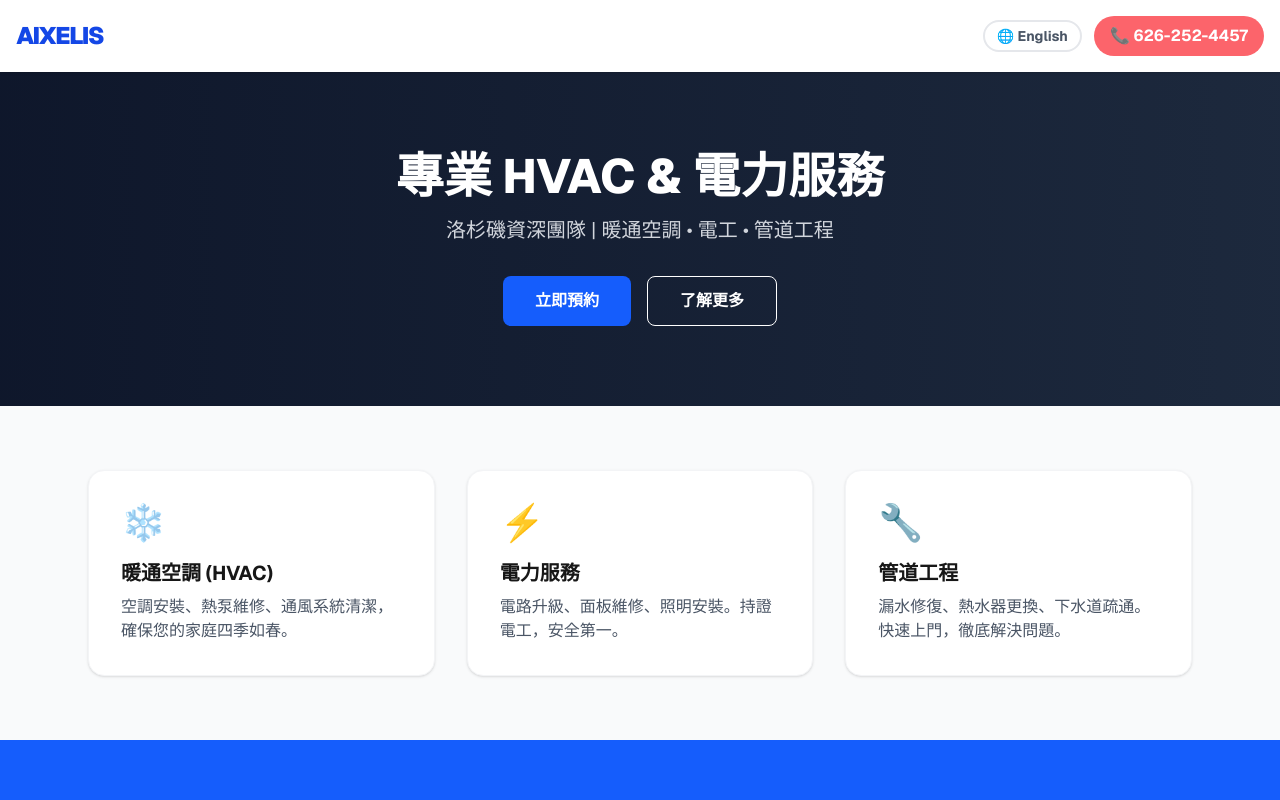
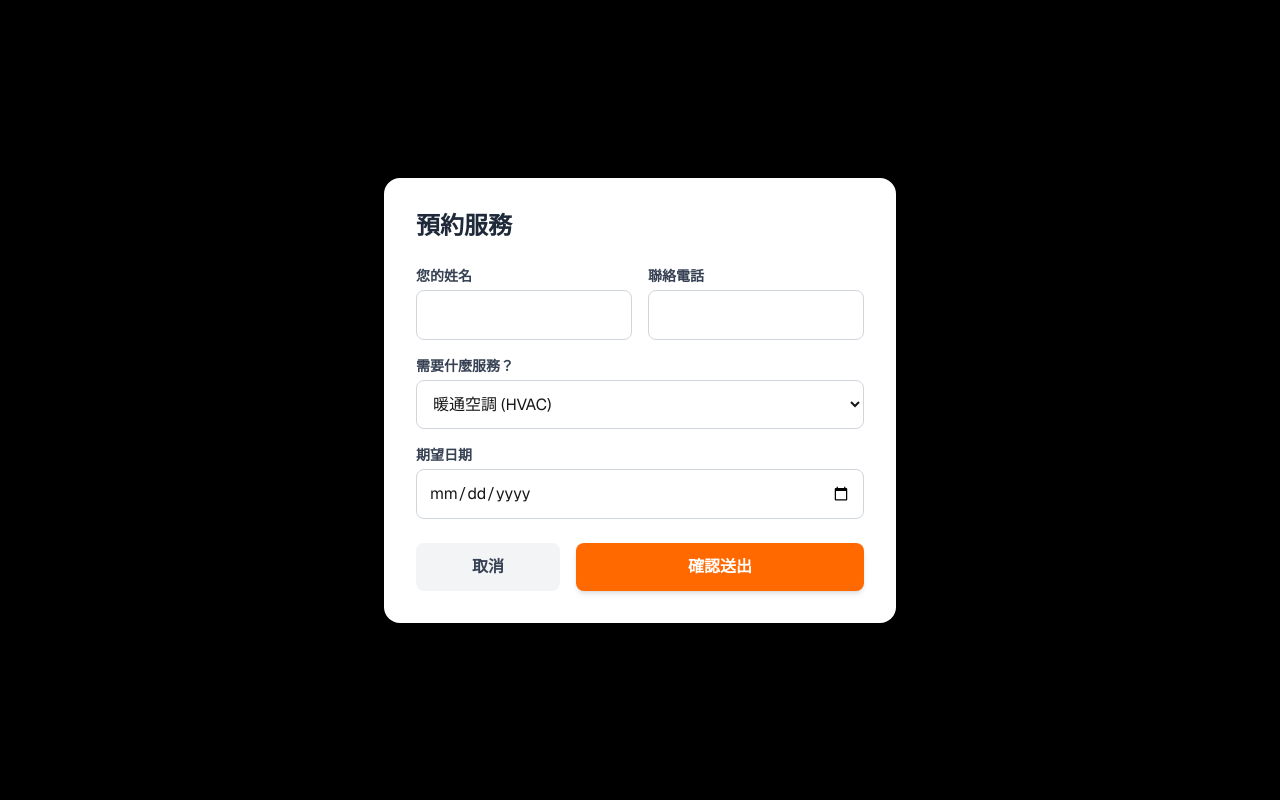
Before and after one commit to aixelis/aixelis-next-study, a Next.js app: page / in a window 1280 px wide. Both pictures are taken after a click on the button "立即預約". Shown: the top 800 px of the page. Built offline with nearby package versions, Linux system fonts and the light colour scheme.

Commit message:
在线预约

```diff
--- a/app/page.tsx
+++ b/app/page.tsx
@@ -25,7 +25,16 @@ const translations = {
     loginBtn: '立即登入',
     loginSuccess: '✅ 登入成功',
     loginFail: '❌ 登入失敗: ',
-    footer: '© 2026 AIXELIS Home Services. 保留所有權利。'
+    footer: '© 2026 AIXELIS Home Services. 保留所有權利。',
+    modalTitle: '預約服務',
+    nameLabel: '您的姓名',
+    phoneLabel: '聯絡電話',
+    serviceLabel: '需要什麼服務？',
+    serviceOptions: ['暖通空調 (HVAC)', '電力維修', '管道工程', '其他綜合服務'],
+    dateLabel: '期望日期',
+    cancelBtn: '取消',
+    submitBtn: '確認送出',
+    bookSuccess: '✅ 預約已送出！我們將盡快與您聯絡。'
   },
   'en': {
     navCall: '📞 626-252-4457',
@@ -48,16 +57,23 @@ const translations = {
     loginBtn: 'Login',
     loginSuccess: '✅ Login Successful',
     loginFail: '❌ Login Failed: ',
-    footer: '© 2026 AIXELIS Home Services. All Rights Reserved.'
+    footer: '© 2026 AIXELIS Home Services. All Rights Reserved.',
+    modalTitle: 'Book a Service',
+    nameLabel: 'Your Name',
+    phoneLabel: 'Phone Number',
+    serviceLabel: 'Service Needed?',
+    serviceOptions: ['HVAC', 'Electrical', 'Plumbing', 'Other'],
+    dateLabel: 'Preferred Date',
+    cancelBtn: 'Cancel',
+    submitBtn: 'Submit Request',
+    bookSuccess: '✅ Request submitted! We will contact you soon.'
   }
 };
 
 export default function Home() {
-  // === 語言切換邏輯 ===
   const [lang, setLang] = useState<'zh-TW' | 'en'>('zh-TW');
-  const t = translations[lang]; // 根據當前語言獲取對應的文本
+  const t = translations[lang];
 
-  // === 登入邏輯部分 ===
   const [username, setUsername] = useState('');
   const [password, setPassword] = useState('');
   const [message, setMessage] = useState('');
@@ -77,79 +93,78 @@ export default function Home() {
     }
   };
 
-  // === 頁面渲染部分 ===
+  const [showModal, setShowModal] = useState(false);
+  const [bookMessage, setBookMessage] = useState('');
+
+  const handleBookingSubmit = (e: React.FormEvent) => {
+    e.preventDefault();
+    setBookMessage(t.bookSuccess);
+    setTimeout(() => {
+      setShowModal(false);
+      setBookMessage('');
+    }, 2500);
+  };
+
   return (
-    <main className="min-h-screen bg-gray-50 font-sans">
-      {/* 1. 導航欄 (加入語言切換按鈕) */}
-      <nav className="p-4 bg-white shadow-sm flex justify-between items-center sticky top-0 z-50">
+    <main className="min-h-screen bg-gray-50 font-sans relative">
+      <nav className="p-4 bg-white shadow-sm flex justify-between items-center sticky top-0 z-40">
         <div className="text-2xl font-black text-blue-700 tracking-tighter">AIXELIS</div>
         <div className="flex gap-3 items-center">
-          {/* 語言切換按鈕 */}
           <button
             onClick={() => setLang(lang === 'zh-TW' ? 'en' : 'zh-TW')}
             className="text-sm font-bold text-gray-600 border-2 border-gray-200 px-3 py-1 rounded-full hover:bg-gray-100 transition"
           >
             🌐 {t.langBtn}
           </button>
-          <a href="tel:626-252-4457" className="bg-red-500 text-white px-4 py-2 rounded-full animate-pulse font-bold text-sm md:text-base">
+          <a href="tel:626-252-4457" className="bg-red-500 text-white px-4 py-2 rounded-full animate-pulse font-bold text-sm md:text-base hidden sm:block">
             {t.navCall}
           </a>
         </div>
       </nav>
 
-      {/* 2. 海報區 */}
       <section className="bg-gradient-to-r from-slate-900 to-slate-800 text-white py-20 px-6 text-center">
         <h2 className="text-4xl md:text-5xl font-extrabold mb-4">{t.heroTitle}</h2>
         <p className="text-xl text-gray-300 mb-8">{t.heroSub}</p>
         <div className="flex flex-wrap justify-center gap-4">
-          <button className="bg-blue-600 hover:bg-blue-700 px-8 py-3 rounded-lg font-bold transition">{t.bookBtn}</button>
+          <button
+            onClick={() => setShowModal(true)}
+            className="bg-blue-600 hover:bg-blue-700 px-8 py-3 rounded-lg font-bold transition shadow-lg"
+          >
+            {t.bookBtn}
+          </button>
           <button className="border border-white hover:bg-white hover:text-slate-900 px-8 py-3 rounded-lg font-bold transition">{t.learnBtn}</button>
         </div>
       </section>
 
-      {/* 3. 服務板塊 */}
       <section className="max-w-6xl mx-auto py-16 px-6 grid md:grid-cols-3 gap-8">
-        <div className="bg-white p-8 rounded-2xl shadow-sm border border-gray-100">
+        <div className="bg-white p-8 rounded-2xl shadow-sm border border-gray-100 hover:shadow-md transition">
           <div className="text-4xl mb-4">❄️</div>
           <h3 className="text-xl font-bold mb-2">{t.hvacTitle}</h3>
           <p className="text-gray-600">{t.hvacDesc}</p>
         </div>
-        <div className="bg-white p-8 rounded-2xl shadow-sm border border-gray-100">
+        <div className="bg-white p-8 rounded-2xl shadow-sm border border-gray-100 hover:shadow-md transition">
           <div className="text-4xl mb-4">⚡</div>
           <h3 className="text-xl font-bold mb-2">{t.elecTitle}</h3>
           <p className="text-gray-600">{t.elecDesc}</p>
         </div>
-        <div className="bg-white p-8 rounded-2xl shadow-sm border border-gray-100">
+        <div className="bg-white p-8 rounded-2xl shadow-sm border border-gray-100 hover:shadow-md transition">
           <div className="text-4xl mb-4">🔧</div>
           <h3 className="text-xl font-bold mb-2">{t.plumbTitle}</h3>
           <p className="text-gray-600">{t.plumbDesc}</p>
         </div>
       </section>
 
-      {/* 4. 會員登入區 */}
       <section className="bg-blue-600 py-20 px-6">
         <div className="max-w-md mx-auto bg-white rounded-3xl p-10 shadow-2xl">
           <h2 className="text-2xl font-black text-center text-gray-800 mb-6">{t.loginTitle}</h2>
           <form onSubmit={handleLogin} className="space-y-4">
             <div>
               <label className="block text-sm font-bold text-gray-700 mb-1">{t.userLabel}</label>
-              <input
-                type="text"
-                value={username}
-                onChange={e => setUsername(e.target.value)}
-                className="w-full p-3 border border-gray-300 rounded-lg focus:outline-none focus:ring-2 focus:ring-blue-500"
-                placeholder={t.userPlaceholder}
-              />
+              <input type="text" value={username} onChange={e => setUsername(e.target.value)} className="w-full p-3 border border-gray-300 rounded-lg focus:outline-none focus:ring-2 focus:ring-blue-500" placeholder={t.userPlaceholder} />
             </div>
             <div>
               <label className="block text-sm font-bold text-gray-700 mb-1">{t.passLabel}</label>
-              <input
-                type="password"
-                value={password}
-                onChange={e => setPassword(e.target.value)}
-                className="w-full p-3 border border-gray-300 rounded-lg focus:outline-none focus:ring-2 focus:ring-blue-500"
-                placeholder={t.passPlaceholder}
-              />
+              <input type="password" value={password} onChange={e => setPassword(e.target.value)} className="w-full p-3 border border-gray-300 rounded-lg focus:outline-none focus:ring-2 focus:ring-blue-500" placeholder={t.passPlaceholder} />
             </div>
             <button type="submit" className="w-full bg-blue-600 text-white font-bold py-3 px-4 rounded-lg hover:bg-blue-700 transition">
               {t.loginBtn}
@@ -166,6 +181,53 @@ export default function Home() {
       <footer className="py-10 text-center text-gray-400 text-sm">
         {t.footer}
       </footer>
+
+      {/* 5. 预约表单弹窗 (Modal) */}
+      {showModal && (
+        <div className="fixed inset-0 bg-black bg-opacity-60 flex justify-center items-center z-50 px-4 backdrop-blur-sm">
+          <div className="bg-white p-8 rounded-2xl shadow-2xl w-full max-w-lg transform transition-all relative">
+            <h2 className="text-2xl font-bold mb-6 text-gray-800">{t.modalTitle}</h2>
+
+            {bookMessage ? (
+              <div className="bg-green-100 text-green-700 p-6 rounded-xl text-center font-bold text-lg">
+                {bookMessage}
+              </div>
+            ) : (
+              <form onSubmit={handleBookingSubmit} className="space-y-4">
+                <div className="grid grid-cols-2 gap-4">
+                  <div>
+                    <label className="block text-sm font-bold text-gray-700 mb-1">{t.nameLabel}</label>
+                    <input type="text" required className="w-full p-3 border border-gray-300 rounded-lg focus:ring-2 focus:ring-blue-500 focus:outline-none" />
+                  </div>
+                  <div>
+                    <label className="block text-sm font-bold text-gray-700 mb-1">{t.phoneLabel}</label>
+                    <input type="tel" required className="w-full p-3 border border-gray-300 rounded-lg focus:ring-2 focus:ring-blue-500 focus:outline-none" />
+                  </div>
+                </div>
+                <div>
+                  <label className="block text-sm font-bold text-gray-700 mb-1">{t.serviceLabel}</label>
+                  <select className="w-full p-3 border border-gray-300 rounded-lg focus:ring-2 focus:ring-blue-500 focus:outline-none">
+                    {t.serviceOptions.map((opt, i) => <option key={i}>{opt}</option>)}
+                  </select>
+                </div>
+                <div>
+                  <label className="block text-sm font-bold text-gray-700 mb-1">{t.dateLabel}</label>
+                  <input type="date" required className="w-full p-3 border border-gray-300 rounded-lg focus:ring-2 focus:ring-blue-500 focus:outline-none" />
+                </div>
+
+                <div className="flex gap-4 mt-6">
+                  <button type="button" onClick={() => setShowModal(false)} className="w-1/3 bg-gray-100 text-gray-700 font-bold py-3 rounded-lg hover:bg-gray-200 transition">
+                    {t.cancelBtn}
+                  </button>
+                  <button type="submit" className="w-2/3 bg-orange-500 text-white font-bold py-3 rounded-lg hover:bg-orange-600 transition shadow-md">
+                    {t.submitBtn}
+                  </button>
+                </div>
+              </form>
+            )}
+          </div>
+        </div>
+      )}
     </main>
   );
 }
```
